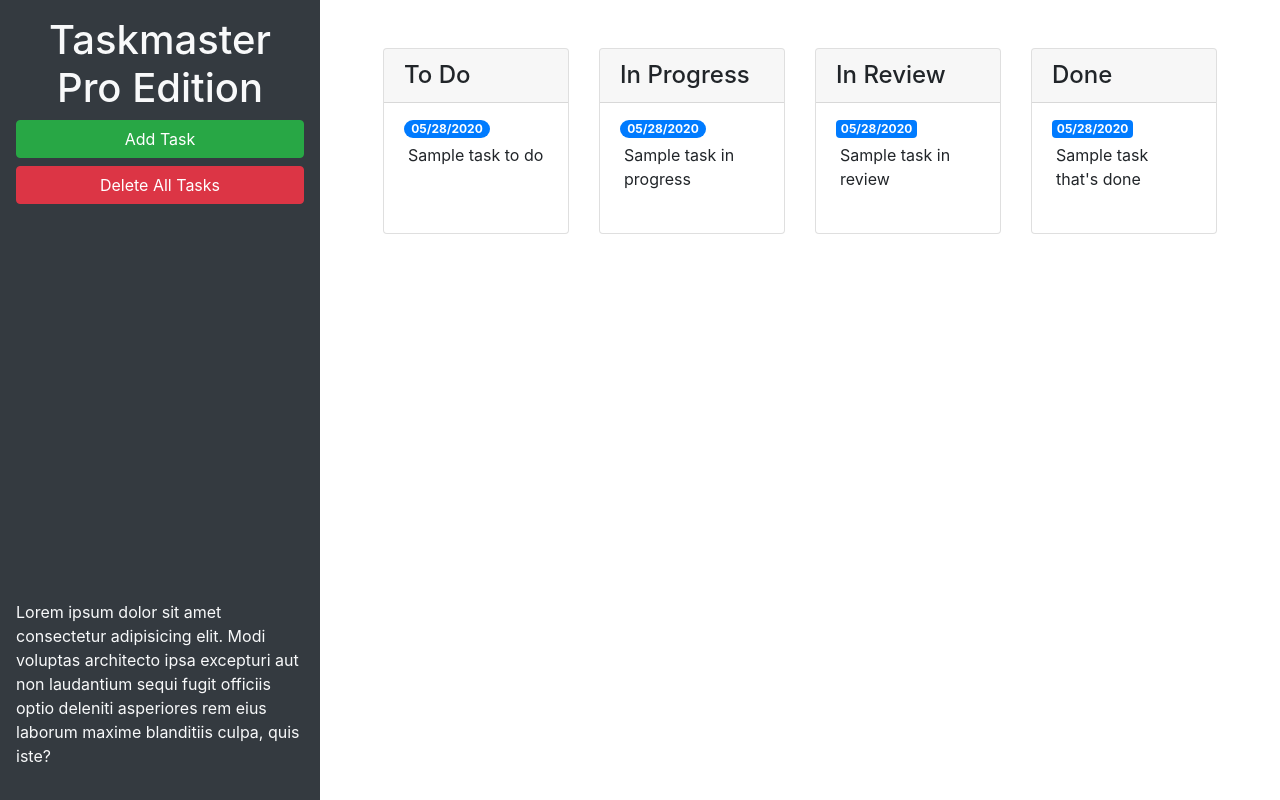
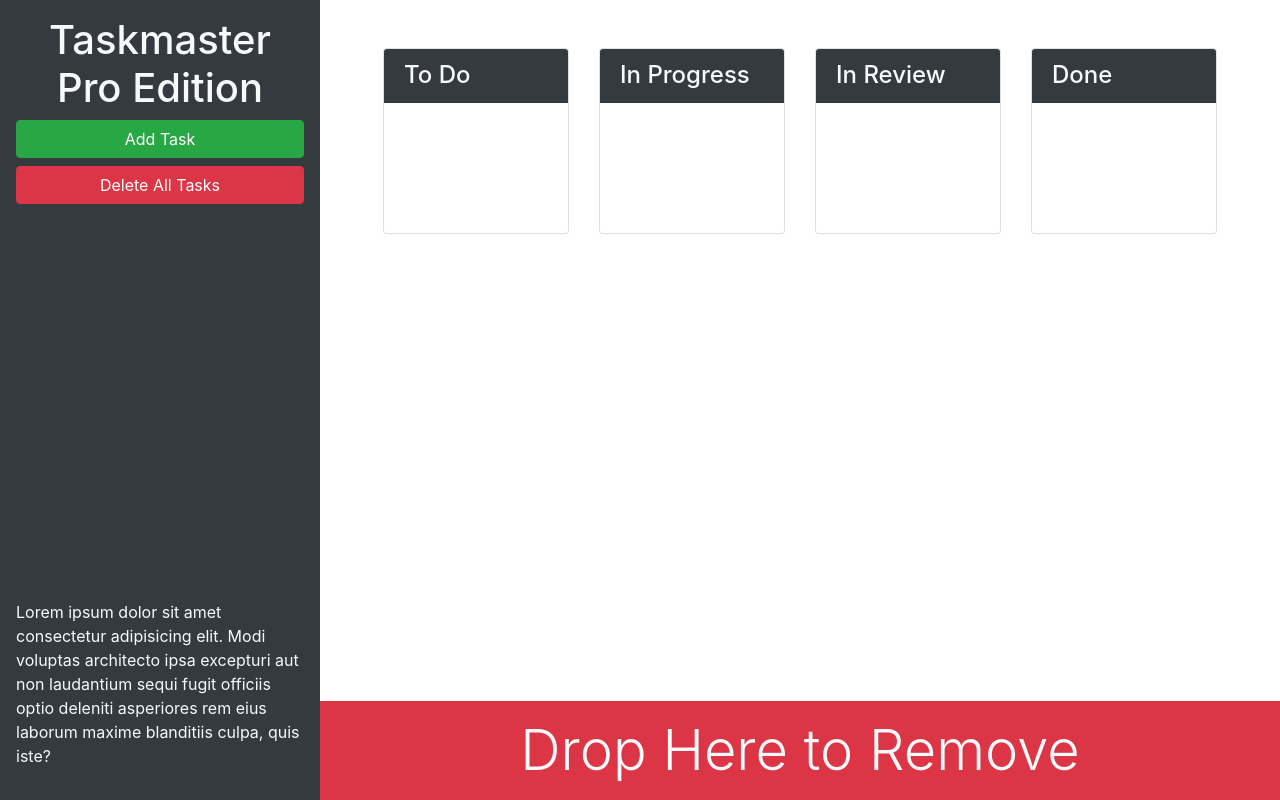
Before and after one commit to JonCurls/taskmaster-pro, a plain HTML site: page index.html in a window 1280 px wide. Drawn offline with nearby package versions, Linux system fonts and the light colour scheme.

Commit message:
trash bar at bottom

```diff
--- a/index.html
+++ b/index.html
@@ -13,26 +13,27 @@
 <body>
 
   <div class="row min-vh-100 no-gutters">
-    <header class="col-12 col-lg-3 bg-dark text-light d-flex flex-column p-4 p-lg-3">
+    <header class="col-12 col-lg-3 bg-dark text-light sticky-top d-flex flex-column p-4 p-lg-3">
       <h1 class="text-center">Taskmaster Pro Edition</h1>
       <button id="create-task" class="btn btn-block btn-success" data-toggle="modal" data-target="#task-form-modal">Add
         Task</button>
       <button id="remove-tasks" class="btn btn-block btn-danger">Delete All Tasks</button>
-      <p class="mt-auto">Lorem ipsum dolor sit amet consectetur adipisicing elit. Modi voluptas architecto ipsa
+      <p class="mt-auto d-none d-lg-block">Lorem ipsum dolor sit amet consectetur adipisicing elit. Modi voluptas
+        architecto ipsa
         excepturi aut non
         laudantium sequi fugit officiis optio deleniti asperiores rem eius laborum maxime blanditiis culpa, quis iste?
       </p>
     </header>
-    <main class="col-12 col-lg-9">
+    <main class="col-12 col-lg-9 d-flex flex-column">
       <div class="m-5 row justify-content-around">
         <!-- todo start -->
         <div class="col-12 col-md-6 col-xl-3 mb-3">
           <div class="card">
-            <h4 class="card-header">To Do</h4>
+            <h4 class="card-header text-light bg-dark">To Do</h4>
             <ul id="list-toDo" class="list-group list-group-flush">
               <li class="list-group-item">
-                <span class="badge badge-primary badge-pill">05/28/2020</span>
-                <p class="m-1">Sample task to do</p>
+                <span class="badge badge-primary badge-pill"></span>
+                <p class="m-1"></p>
               </li>
             </ul>
           </div>
@@ -41,11 +42,11 @@
         <!-- in progress start -->
         <div class="col-12 col-md-6 col-xl-3 mb-3">
           <div class="card">
-            <h4 class="card-header">In Progress</h4>
+            <h4 class="card-header text-light bg-dark">In Progress</h4>
             <ul id="list-inProgress" class="list-group list-group-flush">
               <li class="list-group-item">
-                <span class="badge badge-primary badge-pill">05/28/2020</span>
-                <p class="m-1">Sample task in progress</p>
+                <span class="badge badge-primary badge-pill"></span>
+                <p class="m-1"></p>
               </li>
             </ul>
           </div>
@@ -54,11 +55,11 @@
         <!-- in review start -->
         <div class="col-12 col-md-6 col-xl-3 mb-3">
           <div class="card">
-            <h4 class="card-header">In Review</h4>
+            <h4 class="card-header text-light bg-dark">In Review</h4>
             <ul id="list-inReview" class="list-group list-group-flush">
               <li class="list-group-item">
-                <span class="badge badge-primary badge pill">05/28/2020</span>
-                <p class="m-1">Sample task in review</p>
+                <span class="badge badge-primary badge pill"></span>
+                <p class="m-1"></p>
               </li>
             </ul>
           </div>
@@ -67,16 +68,21 @@
         <!-- done start -->
         <div class="col-12 col-md-6 col-xl-3 mb-3">
           <div class="card">
-            <h4 class="card-header">Done</h4>
+            <h4 class="card-header text-light bg-dark">Done</h4>
             <ul id="list-done" class="list-group list-group-flush">
               <li class="list-group-item">
-                <span class="badge badge-primary badge pill">05/28/2020</span>
-                <p class="m-1">Sample task that's done</p>
+                <span class="badge badge-primary badge pill"></span>
+                <p class="m-1"></p>
               </li>
             </ul>
           </div>
         </div>
         <!-- done end -->
+      </div>
+      <div id="trash" class="mt-auto">
+        <div class="w-100 bg-danger p-3 text-center text-light display-4">
+          Drop Here to Remove
+        </div>
       </div>
     </main>
   </div>
```
